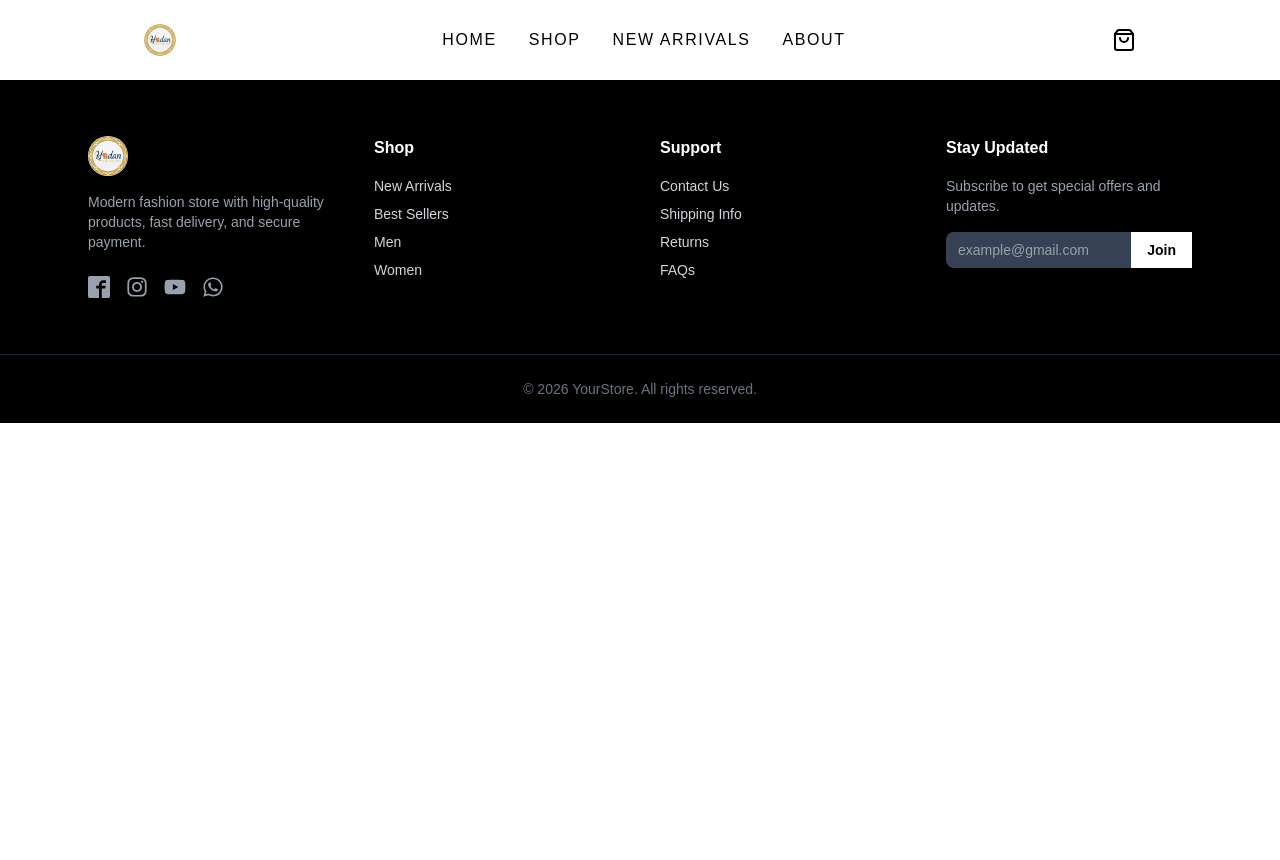
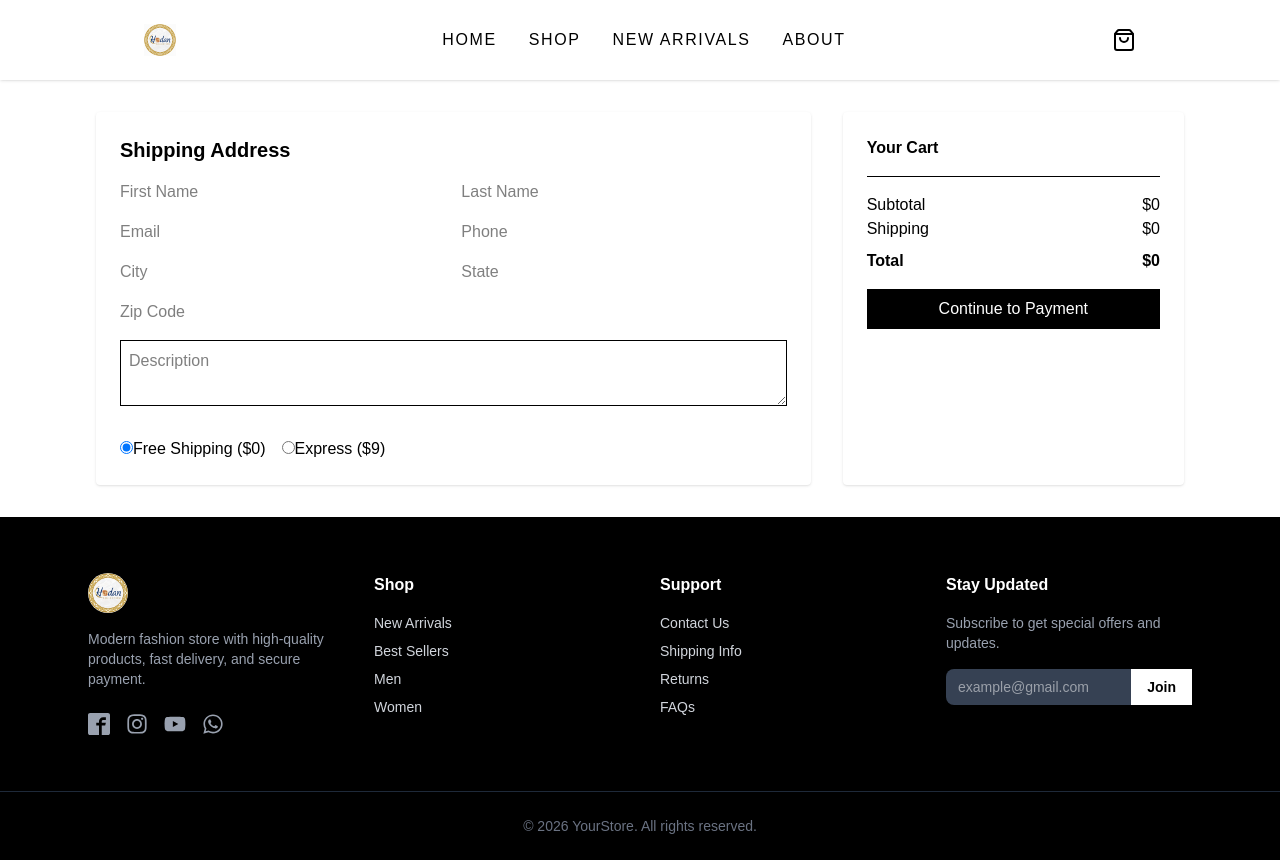
Before and after one commit to anwarisak/ecommerce, a React (Vite) app: page /checkout in a window 1280 px wide. Before the commit the page ends 800 px from the top, so only its background shows below. Built offline with nearby package versions, Linux system fonts and the light colour scheme; a web font is replaced by a local one.

Commit message:
added order and checkout

```diff
--- a/package.json
+++ b/package.json
@@ -15,6 +15,7 @@
     "lucide-react": "^0.564.0",
     "react": "^19.2.0",
     "react-dom": "^19.2.0",
+    "react-hot-toast": "^2.6.0",
     "react-icons": "^5.5.0",
     "react-redux": "^9.2.0",
     "react-router-dom": "^7.13.0",
--- a/src/App.jsx
+++ b/src/App.jsx
@@ -8,6 +8,7 @@ import About from "./pages/About";
 import NewArrivals from "./pages/NewArrivals";
 import Shop from "./pages/Shop";
 import Footer from "./components/layout/Footer";
+import Checkout from "./pages/Checkout";
 const App = () => {
   return (
     <BrowserRouter>
@@ -19,6 +20,7 @@ const App = () => {
         <Route path="/shop" element={<Shop />} />
         <Route path="/about" element={<About />} />
         <Route path="/cart" element={<Cart />} />
+        <Route path="/checkout" element={<Checkout />} />
       </Routes>
       <Footer />
     </BrowserRouter>
--- a/src/components/layout/NewArrivalsGrid.jsx
+++ b/src/components/layout/NewArrivalsGrid.jsx
@@ -1,18 +1,52 @@
-import { products } from "../../index";
+import { useEffect, useState } from "react";
 
 const NewArrivalsGrid = () => {
+  const [products, setProducts] = useState([]);
+  const [loading, setLoading] = useState(true);
+
+  useEffect(() => {
+    const fetchProducts = async () => {
+      try {
+        const res = await fetch("http://localhost:5000/api/products");
+        const data = await res.json();
+
+        if (res.ok) {
+          setProducts(data.data || data);
+        } else {
+          console.error("Failed:", data.message);
+        }
+      } catch (error) {
+        console.error("Error fetching products:", error);
+      } finally {
+        setLoading(false);
+      }
+    };
+
+    fetchProducts();
+  }, []);
+
+  if (loading) {
+    return <p className="text-center my-6">Loading...</p>;
+  }
+
   return (
     <div className="px-8 my-8">
-      <div className="max-w-5xl grid grid-cols md:grid-cols-4 mx-auto gap-4">
-        {products.slice(4, 8).map((product) => (
+      <div className="max-w-5xl grid grid-cols-2 md:grid-cols-4 mx-auto gap-4">
+        {products.slice(2, 8).map((product) => (
           <div key={product.id} className="text-start">
-            <img className="" src={product.img} alt={product.name} />
+            <img
+              className="w-full h-68 object-cover"
+              src={product.image}
+              alt={product.name}
+            />
 
             <div>
               <span className="text-gray-500 text-sm block my-2">
                 {product.name}
               </span>
-              <span className="font-semibold">USD {product.price}</span>
+              <span className="font-semibold">
+                USD {product.price}
+              </span>
             </div>
           </div>
         ))}
--- a/src/components/layout/ProductGrid.jsx
+++ b/src/components/layout/ProductGrid.jsx
@@ -1,13 +1,42 @@
+import { useEffect, useState } from "react";
 import { useDispatch } from "react-redux";
 import { addToCart } from "../../features/products/productsSlice";
 
-const ProductGrid = ({ products }) => {
+const ProductGrid = () => {
   const dispatch = useDispatch();
+  const [products, setProducts] = useState([]);
+  const [loading, setLoading] = useState(true);
+
+  // Fetch products from API
+  useEffect(() => {
+    const fetchProducts = async () => {
+      try {
+        const res = await fetch("http://localhost:5000/api/products");
+        const data = await res.json();
+
+        if (res.ok) {
+          setProducts(data.data || data); // depends on your API structure
+        } else {
+          console.error("Failed to fetch products:", data.message);
+        }
+      } catch (err) {
+        console.error("Error fetching products:", err);
+      } finally {
+        setLoading(false);
+      }
+    };
+
+    fetchProducts();
+  }, []);
 
   const handleAddToCart = (item) => {
     dispatch(addToCart(item));
     console.log(item);
   };
+
+  if (loading) {
+    return <div className="text-center my-8">Loading products...</div>;
+  }
 
   return (
     <div className="px-8">
@@ -16,7 +45,7 @@ const ProductGrid = ({ products }) => {
           <div key={item.id} className="group relative">
             <img
               className="w-full h-64 object-cover rounded-lg"
-              src={item.img}
+              src={item.image} // make sure API uses `image` field
               alt={item.name}
             />
 
--- a/src/main.jsx
+++ b/src/main.jsx
@@ -4,11 +4,13 @@ import "./index.css";
 import App from "./App.jsx";
 import { Provider } from "react-redux";
 import { store } from "./store.js";
+import { Toaster } from "react-hot-toast";
 
 createRoot(document.getElementById("root")).render(
   <StrictMode>
     <Provider store={store}>
       <App />
+      <Toaster position="top-center" />
     </Provider>
   </StrictMode>,
 );
--- a/src/pages/Cart.jsx
+++ b/src/pages/Cart.jsx
@@ -3,30 +3,33 @@ import {
   increaseItemQuantity,
   decreaseItemQuantity,
   removeFromCart,
-} from "../features/products/productsSlice"; // adjust the path
+} from "../features/products/productsSlice";
 import { useNavigate } from "react-router-dom";
 
 const Cart = () => {
   const navigate = useNavigate();
   const dispatch = useDispatch();
+
   const cartItems = useSelector((state) => state.products.cart);
 
+  // Calculate subtotal safely
+  const subtotal = cartItems.reduce((total, item) => {
+    const price = Number(item.price) || 0;
+    const quantity = Number(item.quantity) || 1;
+    return total + price * quantity;
+  }, 0);
 
-  const subtotal = cartItems.reduce(
-    (total, item) => total + Number(item.price) * (Number(item.quantity) || 1),
-    0,
-  );
+  const shipping = 0;
+  const total = subtotal + shipping;
 
-  const nextPage = () => {
+  const goToShop = () => {
     navigate("/");
   };
-  const shipping = 0;
-  const total = subtotal + shipping;
 
   return (
     <div className="bg-gray-100 min-h-screen py-16 px-4">
       <div className="max-w-6xl mx-auto grid md:grid-cols-3 gap-8">
-        {/* LEFT SIDE - TABLE */}
+        {/* LEFT SIDE */}
         <div className="md:col-span-2 bg-white p-8 rounded-xl shadow">
           <h2 className="text-2xl font-semibold mb-8">Shopping Cart</h2>
 
@@ -34,7 +37,7 @@ const Cart = () => {
             <p className="text-gray-500">Your cart is empty.</p>
           ) : (
             <>
-              {/* Table Header */}
+              {/* Header */}
               <div className="grid grid-cols-3 md:grid-cols-5 text-sm font-semibold border-b pb-4 mb-6">
                 <span>Product</span>
                 <span className="hidden md:flex">Name</span>
@@ -44,40 +47,43 @@ const Cart = () => {
               </div>
 
               {/* Items */}
-              {cartItems.map((item) => (
+              {cartItems.map((item) => {
+                const quantity = Number(item.quantity) || 1;
+                const price = Number(item.price) || 0;
+
+                return (
                   <div
                     key={item.id}
                     className="grid grid-cols-3 md:grid-cols-5 items-center border-b py-6 text-xs md:text-sm"
                   >
-                  {/* Image */}
                     <div>
                       <img
-                      src={item.img}
+                        src={item.image || item.img}
                         alt={item.name}
                         className="w-16 h-16 object-cover rounded"
                       />
+
                       <button
-                      onClick={() => dispatch(removeFromCart({ id: item.id }))}
-                      className="my-2 text-red-500 cursor-pointer"
+                        onClick={() =>
+                          dispatch(removeFromCart({ id: item.id }))
+                        }
+                        className="my-2 text-red-500 cursor-pointer text-xs"
                       >
-                      remove
+                        Remove
                       </button>
                     </div>
 
-                  {/* Name */}
                     <span className="hidden md:flex">{item.name}</span>
 
-                  {/* Price */}
-                  <span>${Number(item.price).toFixed(2)}</span>
+                    <span>${price.toFixed(2)}</span>
 
-                  {/* Quantity */}
                     <div className="flex items-center space-x-2">
                       <button
                         onClick={() =>
                           dispatch(
                             decreaseItemQuantity({
                               id: item.id,
-                            quantity: item.quantity - 1,
+                              quantity: Math.max(1, quantity - 1),
                             }),
                           )
                         }
@@ -85,18 +91,20 @@ const Cart = () => {
                       >
                         -
                       </button>
+
                       <input
                         type="number"
                         min={1}
-                      value={item.quantity}
-                      className="w-8 border rounded py-1 text-center"
+                        value={quantity}
+                        className="w-10 border rounded py-1 text-center"
                       />
+
                       <button
                         onClick={() =>
                           dispatch(
                             increaseItemQuantity({
                               id: item.id,
-                            quantity: item.quantity + 1,
+                              quantity: quantity + 1,
                             }),
                           )
                         }
@@ -106,24 +114,25 @@ const Cart = () => {
                       </button>
                     </div>
 
-                  {/* Total */}
                     <span className="hidden md:flex px-4 py-1">
-                    ${(Number(item.price) * item.quantity).toFixed(2)}
+                      ${(price * quantity).toFixed(2)}
                     </span>
                   </div>
-              ))}
+                );
+              })}
             </>
           )}
 
+          {/* Back Button */}
           <button
-            onClick={nextPage}
+            onClick={goToShop}
             className="mt-8 text-indigo-600 text-sm cursor-pointer"
           >
             ← Return to Shop
           </button>
         </div>
 
-        {/* RIGHT SIDE - TOTAL CARD */}
+        {/* RIGHT SIDE */}
         <div className="bg-white p-8 rounded-xl shadow h-fit">
           <h3 className="text-xl font-semibold mb-6">Cart Totals</h3>
 
@@ -142,7 +151,10 @@ const Cart = () => {
             <span>${total.toFixed(2)}</span>
           </div>
 
-          <button className="mt-8 w-full bg-black text-white py-3 rounded hover:bg-gray-800 transition">
+          <button
+            onClick={() => navigate("/checkout")}
+            className="mt-8 w-full bg-black text-white py-3 rounded hover:bg-gray-800 transition cursor-pointer"
+          >
             Proceed To Checkout
           </button>
         </div>
--- /dev/null
+++ b/src/pages/Checkout.jsx
@@ -0,0 +1,213 @@
+import { useSelector } from "react-redux";
+import { useState } from "react";
+import toast from "react-hot-toast";
+
+const Checkout = () => {
+  const cartItems = useSelector((state) => state.products.cart);
+
+  const [form, setForm] = useState({
+    firstName: "",
+    lastName: "",
+    email: "",
+    phone: "",
+    city: "",
+    state: "",
+    zip: "",
+    description: "",
+    shipping: "free",
+  });
+
+  const handleChange = (e) => {
+    setForm({ ...form, [e.target.name]: e.target.value });
+  };
+
+  const subtotal = cartItems.reduce(
+    (total, item) => total + item.price * item.quantity,
+    0,
+  );
+
+  const shippingCost = form.shipping === "express" ? 9 : 0;
+  const total = subtotal + shippingCost;
+
+  // ✅ VALIDATION
+  const validateForm = () => {
+    if (!form.firstName || !form.lastName || !form.email) {
+      alert("Please fill required fields");
+      return false;
+    }
+    if (cartItems.length === 0) {
+      alert("Cart is empty");
+      return false;
+    }
+    return true;
+  };
+
+  const handleSubmit = async () => {
+    if (!validateForm()) return;
+
+    try {
+      const res = await fetch("http://localhost:5000/api/order", {
+        method: "POST",
+        headers: {
+          "Content-Type": "application/json",
+        },
+        body: JSON.stringify({
+          userId: "0f27c64a-4862-4a0c-a8e4-d2900d417b1f",
+          items: cartItems,
+          subtotal,
+          tax: 0,
+          total,
+
+          // ✅ CLEAN shipping object (NO shipping field)
+          shippingAddress: {
+            firstName: form.firstName,
+            lastName: form.lastName,
+            email: form.email,
+            phone: form.phone,
+            city: form.city,
+            state: form.state,
+            zip: form.zip,
+            description: form.description,
+          },
+        }),
+      });
+
+      const data = await res.json();
+
+      if (!res.ok) {
+        alert(data.message || "Failed to place order");
+        return;
+      }
+
+      console.log(data);
+      // alert("Order placed successfully!");
+      toast.success("Order placed successfully!");
+    } catch (error) {
+      console.error(error);
+      alert("Network error");
+    }
+  };
+
+  return (
+    <div className="max-w-6xl mx-auto grid md:grid-cols-3 gap-8 p-8">
+      {/* LEFT FORM */}
+      <div className="md:col-span-2 bg-white p-6 rounded shadow">
+        <h2 className="text-xl font-semibold mb-4">Shipping Address</h2>
+
+        <div className="grid grid-cols-2 gap-4">
+          <input
+            name="firstName"
+            placeholder="First Name"
+            onChange={handleChange}
+            className="input"
+          />
+          <input
+            name="lastName"
+            placeholder="Last Name"
+            onChange={handleChange}
+            className="input"
+          />
+          <input
+            name="email"
+            placeholder="Email"
+            onChange={handleChange}
+            className="input"
+          />
+          <input
+            name="phone"
+            placeholder="Phone"
+            onChange={handleChange}
+            className="input"
+          />
+          <input
+            name="city"
+            placeholder="City"
+            onChange={handleChange}
+            className="input"
+          />
+          <input
+            name="state"
+            placeholder="State"
+            onChange={handleChange}
+            className="input"
+          />
+          <input
+            name="zip"
+            placeholder="Zip Code"
+            onChange={handleChange}
+            className="input"
+          />
+        </div>
+
+        <textarea
+          name="description"
+          placeholder="Description"
+          onChange={handleChange}
+          className="w-full border mt-4 p-2"
+        />
+
+        {/* Shipping */}
+        <div className="mt-6">
+          <label>
+            <input
+              type="radio"
+              name="shipping"
+              value="free"
+              checked={form.shipping === "free"}
+              onChange={handleChange}
+            />
+            Free Shipping ($0)
+          </label>
+
+          <label className="ml-4">
+            <input
+              type="radio"
+              name="shipping"
+              value="express"
+              onChange={handleChange}
+            />
+            Express ($9)
+          </label>
+        </div>
+      </div>
+
+      {/* RIGHT SIDE */}
+      <div className="bg-white p-6 rounded shadow">
+        <h3 className="font-semibold mb-4">Your Cart</h3>
+
+        {cartItems.map((item) => (
+          <div key={item.id} className="flex justify-between mb-2">
+            <span>{item.name}</span>
+            <span>${item.price * item.quantity}</span>
+          </div>
+        ))}
+
+        <hr className="my-4" />
+
+        <div className="flex justify-between">
+          <span>Subtotal</span>
+          <span>${subtotal}</span>
+        </div>
+
+        <div className="flex justify-between">
+          <span>Shipping</span>
+          <span>${shippingCost}</span>
+        </div>
+
+        <div className="flex justify-between font-bold mt-2">
+          <span>Total</span>
+          <span>${total}</span>
+        </div>
+
+        <button
+          onClick={handleSubmit}
+          className="mt-4 w-full bg-black text-white py-2 cursor-pointer"
+        >
+          Continue to Payment
+        </button>
+      </div>
+    </div>
+  );
+};
+
+export default Checkout;
```
Also changed, not shown: 1 other file (tests, documents, lock files or other folders). Lines whose indentation alone changed are shown as unchanged.
